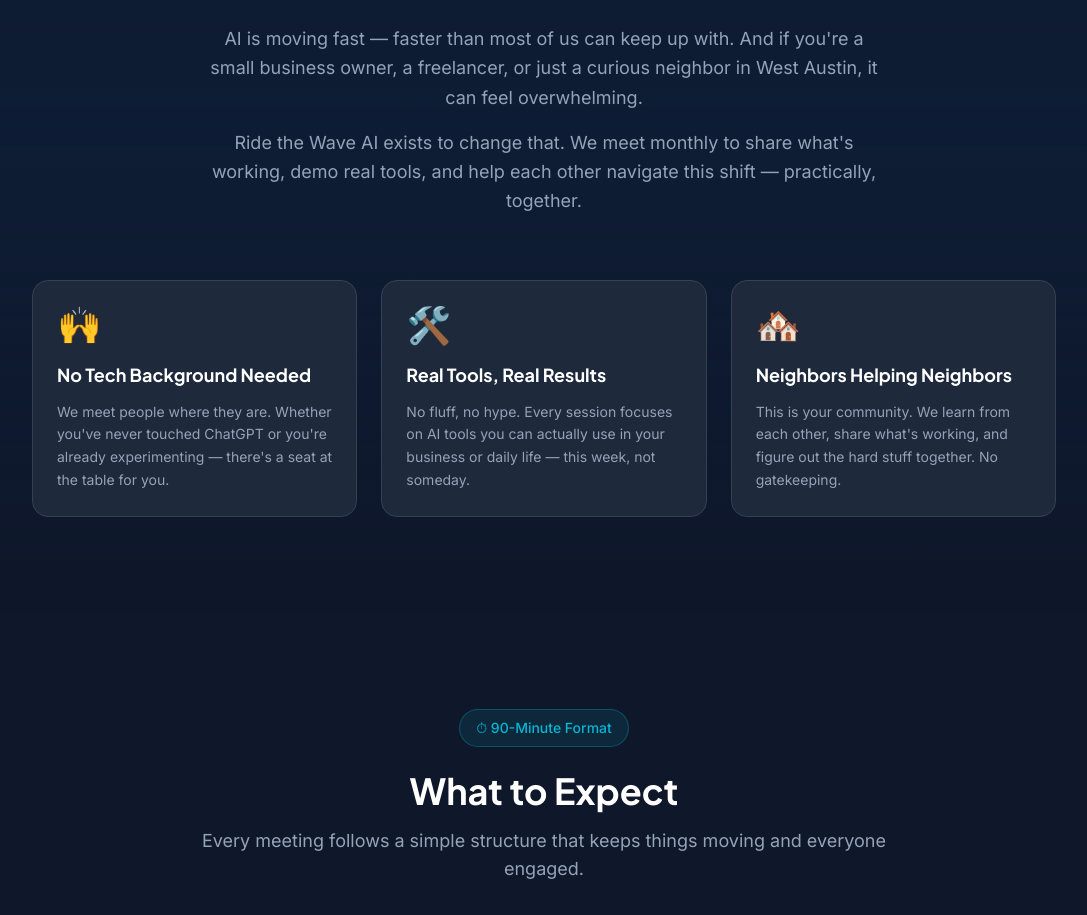
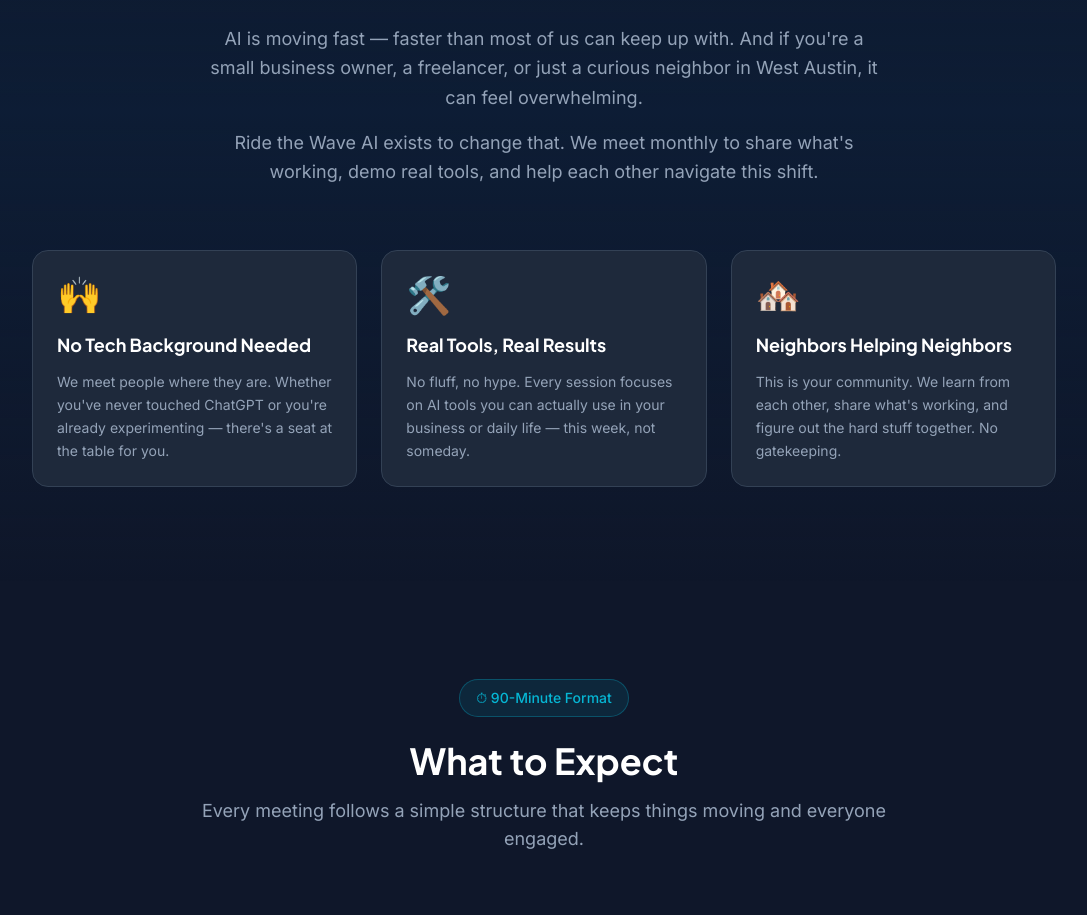
Before and after one commit to crhaines56-stack/ride-the-wave, a Next.js app: page / in a window 1280 px wide. Shown: the part 1160-2075 px from the top of the page, without its empty margins (96-1183 px from the left). Built offline with nearby package versions, Linux system fonts and the light colour scheme.

Commit message:
Remove '— practically, together' from mission copy

```diff
--- a/components/MissionSection.tsx
+++ b/components/MissionSection.tsx
@@ -66,7 +66,7 @@
               AI is moving fast — faster than most of us can keep up with. And if you're a small business owner, a freelancer, or just a curious neighbor in West Austin, it can feel overwhelming.
             </p>
             <p className="text-[#94A3B8] text-lg leading-relaxed">
-              Ride the Wave AI exists to change that. We meet monthly to share what's working, demo real tools, and help each other navigate this shift — practically, together.
+              Ride the Wave AI exists to change that. We meet monthly to share what's working, demo real tools, and help each other navigate this shift.
             </p>
           </div>
         </FadeIn>
```
